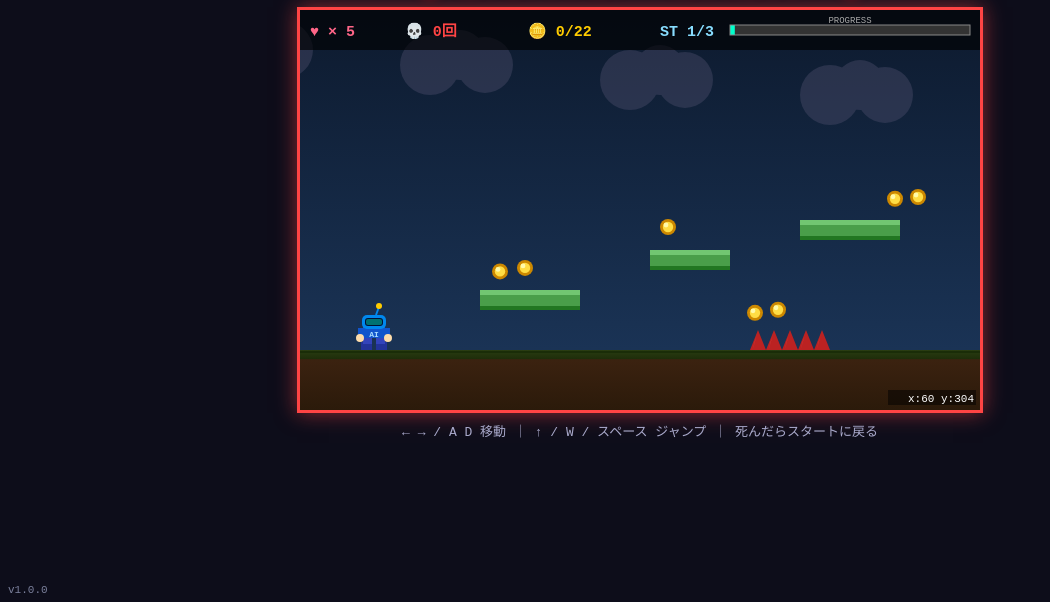
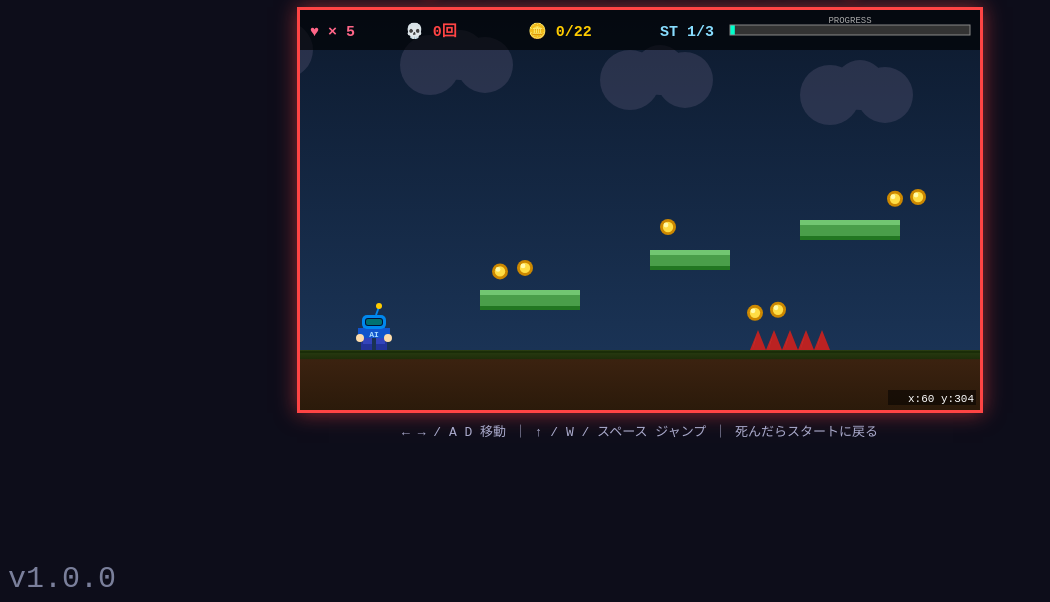
Before and after one commit to tarutoon7391/AiKadai, a plain HTML site: page index.html in a window 1280 px wide. Shown: the part 198-800 px from the top of the page, without its empty margins (0-1050 px from the left). Drawn offline with Linux system fonts and the light colour scheme.

Commit message:
Increase font size in style.css

```diff
--- a/css/style.css
+++ b/css/style.css
@@ -30,7 +30,7 @@ h1 {
   left: 8px;
   bottom: 6px;
   color: #8f95b3;
-  font-size: 11px;
+  font-size: 30px;
   opacity: 0.85;
   pointer-events: none;
 }
```
